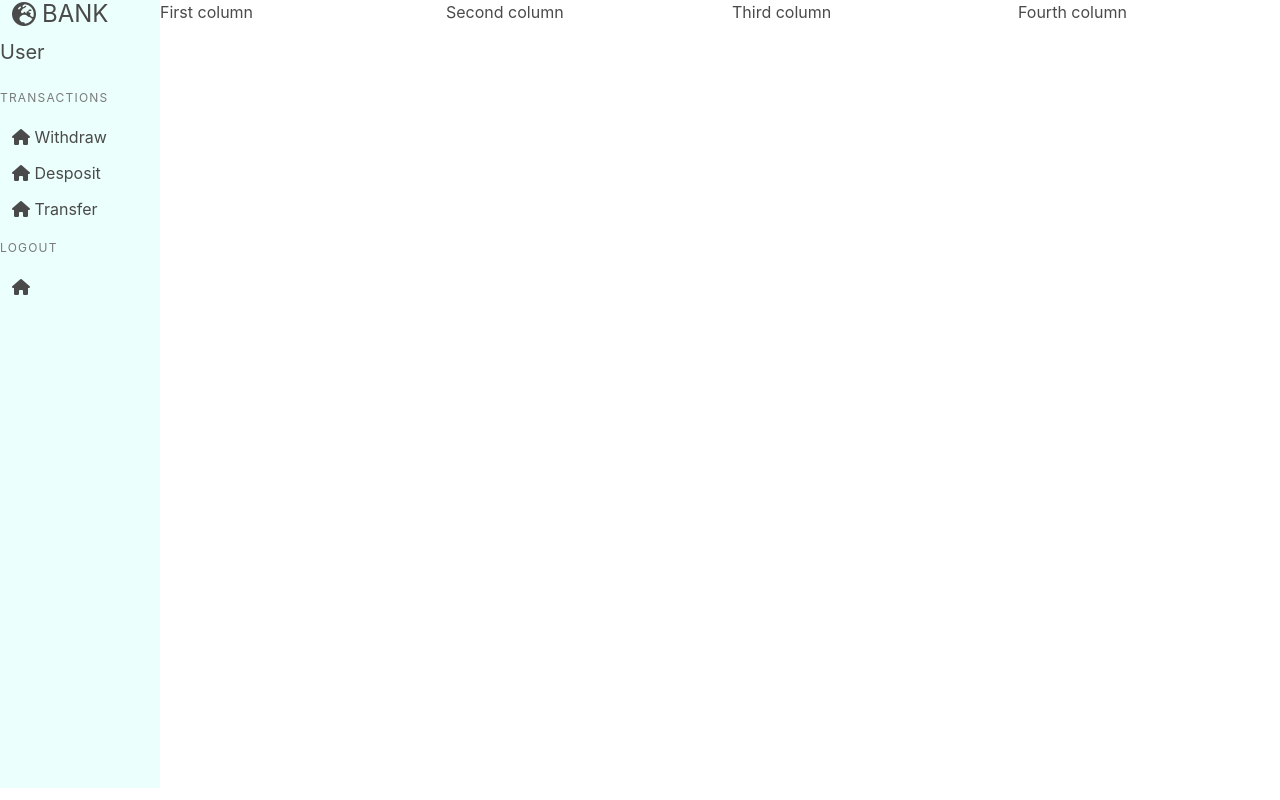
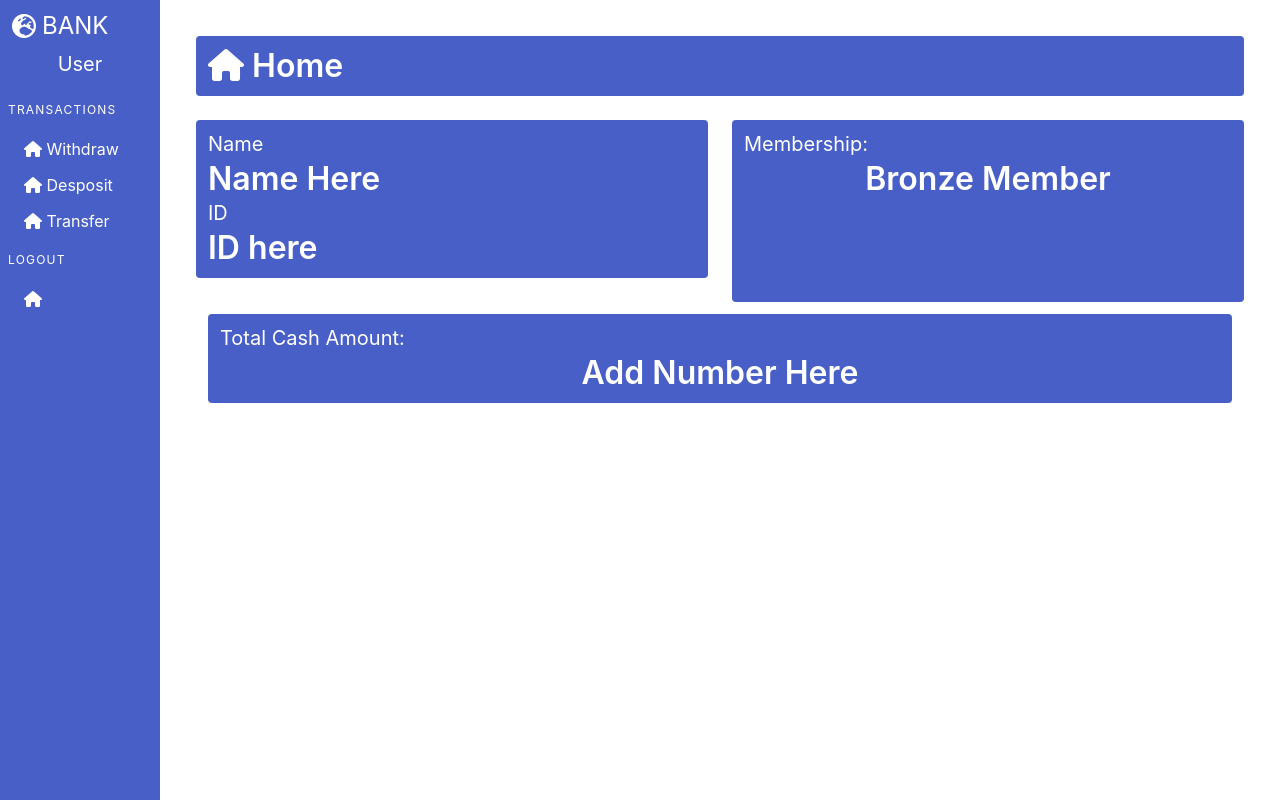
Before and after one commit to vincent-larisma/Banking-App, a React (Create React App) app in the folder banking-app/: page /User in a window 1280 px wide. Built offline with nearby package versions, Linux system fonts and the light colour scheme.

Commit message:
Update design

```diff
--- a/banking-app/src/Components/SideBar.jsx
+++ b/banking-app/src/Components/SideBar.jsx
@@ -3,9 +3,9 @@ import React from 'react'
 export default function SideBar() {
   return (
     <>
-      <div className='side-bar-container has-background-primary-light '>
-        <div className='navbar-brand'>
-          <div className='navbar-item is-size-4'>
+      <div className='side-bar-container has-background-link  '>
+        <div className='navbar-brand '>
+          <div className='navbar-item is-size-4 has-text-white'>
             <span class='icon-text'>
               <span class='icon'>
                 <i class='fa-solid fa-earth-europe'></i>
@@ -14,31 +14,31 @@ export default function SideBar() {
             </span>
           </div>
         </div>
-        <aside className='menu'>
-          <div className='container subtitle'>User</div>
-          <p className='menu-label'>Transactions</p>
-          <ul className='menu-list'>
+        <aside className='menu '>
+          <div className='container subtitle text-center has-text-white'>User</div>
+          <p className='menu-label pl-2 has-text-white '>Transactions</p>
+          <ul className='menu-list pl-3 '>
             <li>
-              <a>
-                <i class='fas fa-home'></i> Withdraw
+              <a className='has-text-white '>
+                <i class='fas fa-home '></i> Withdraw
               </a>
             </li>
             <li>
-              <a>
+              <a className='has-text-white'>
                 <i class='fas fa-home'></i> Desposit
               </a>
             </li>
             <li>
-              <a>
+              <a className='has-text-white'>
                 <i class='fas fa-home'></i> Transfer
               </a>
             </li>
           </ul>
 
-          <p className='menu-label'>Logout</p>
-          <ul className='menu-list'>
+          <p className='menu-label pl-2 has-text-white'>Logout</p>
+          <ul className='menu-list pl-3'>
             <li>
-              <a>
+              <a className='has-text-white'>
                 <i class='fas fa-home'></i>
               </a>
             </li>
--- a/banking-app/src/Components/UserPage.jsx
+++ b/banking-app/src/Components/UserPage.jsx
@@ -5,19 +5,34 @@ export default function UserPage() {
   return (
     <>
       <SideBar />
-      <div className='sidebar-margin'>
-        {/* <div class='columns'>
-        <div class='column'>Hellosaidiyashduashuidhauihduiahuidshau</div>
-        <div class='column'>Second column</div>
-        <div class='column'>Third column</div>
-        <div class='column'>Fourth column</div>
-      </div> */}
-        <div class='columns is-mobile'>
-          <div class='column'>First column</div>
-          <div class='column'>Second column</div>
-          <div class='column'>Third column</div>
-          <div class='column'>Fourth column</div>
-        </div>
+      <div className='sidebar-margin '>
+        <section className='section notifiication'>
+          <div className='container '>
+            <div class='columns is-multiline '>
+              <div class='column notification is-link is-full '>
+                <h1 className='title'>
+                  <i class='fas fa-home'></i> Home
+                </h1>
+              </div>
+              <div class='column notification is-link '>
+                <h1 className='subtitle'>Name</h1>
+                <h1 className='title'>Name Here</h1>
+                <h1 className='subtitle'>ID</h1>
+                <h1 className='title'>ID here</h1>
+              </div>
+              <div class='column is-0'></div>
+
+              <div class='column notification is-link'>
+                <h1 className='subtitle'>Membership:</h1>
+                <h1 className='title has-text-centered'>Bronze Member</h1>
+              </div>
+            </div>
+            <div class='column notification is-link '>
+              <h1 className='subtitle'>Total Cash Amount:</h1>
+              <h1 className='title has-text-centered'>Add Number Here</h1>
+            </div>
+          </div>
+        </section>
       </div>
     </>
   )
```
